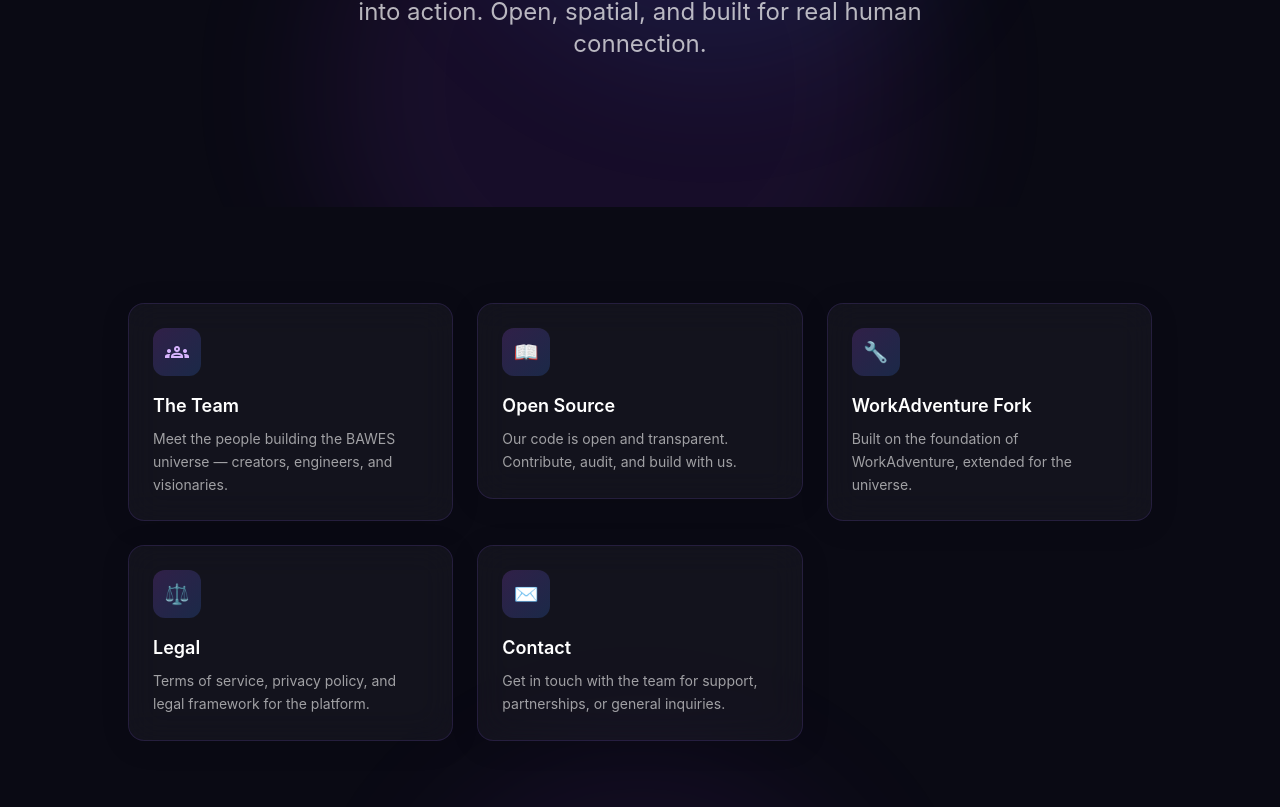
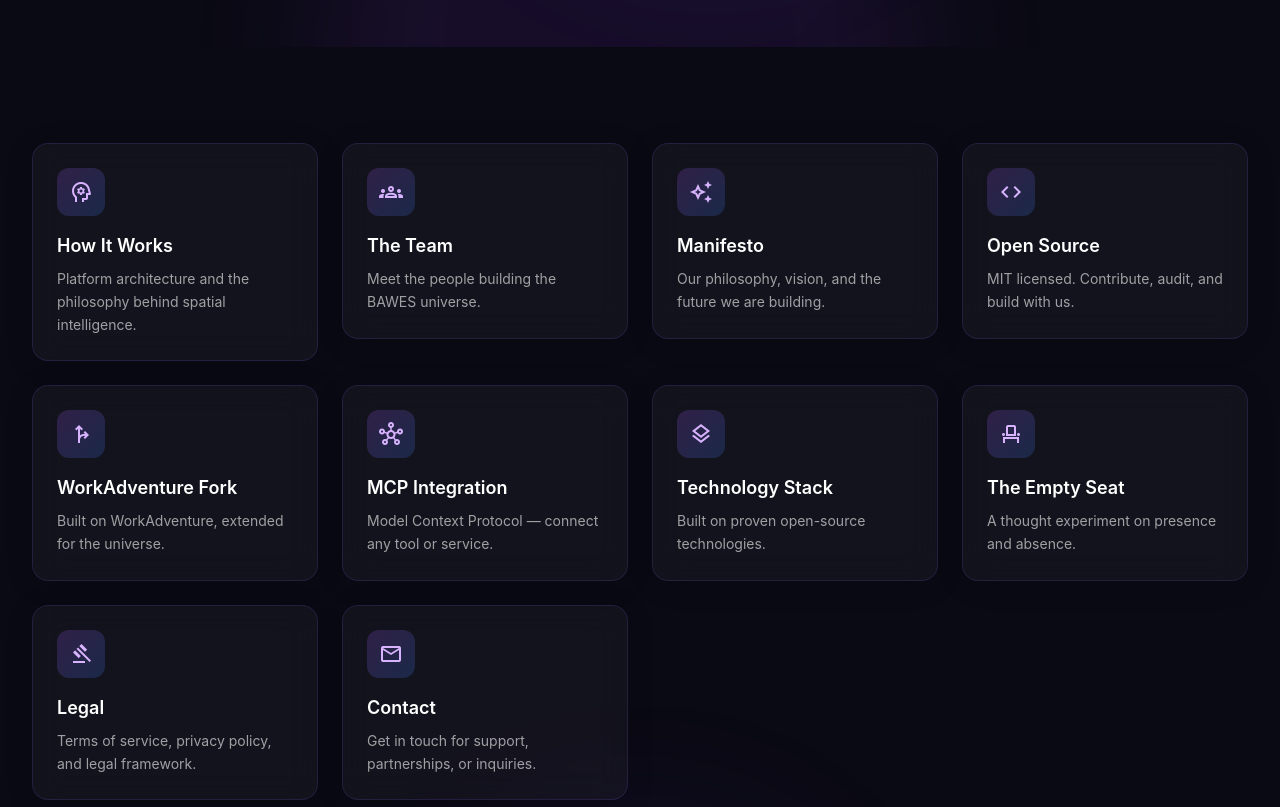
Before and after one commit to BAWES-Universe/bawes-new-website, a Next.js app: page /about in a window 1280 px wide. Shown: the part 433-1240 px from the top of the page. Built offline with nearby package versions, Linux system fonts and the light colour scheme; no server answers.

Commit message:
fix: Stripe-inspired interconnectivity overhaul — fix nav hub links, hub CTAs, About hub cards, use-case buttons, dead links

```diff
--- a/app/about/page.tsx
+++ b/app/about/page.tsx
@@ -7,22 +7,29 @@
 import Button from '@/components/ui/Button'
 
 const features = [
-  { title: 'The Team', icon: 'groups', description: 'Meet the people building the BAWES universe — creators, engineers, and visionaries.', isEmoji: false },
-  { title: 'Open Source', icon: '📖', description: 'Our code is open and transparent. Contribute, audit, and build with us.', isEmoji: true },
-  { title: 'WorkAdventure Fork', icon: '🔧', description: 'Built on the foundation of WorkAdventure, extended for the universe.', isEmoji: true },
-  { title: 'Legal', icon: '⚖️', description: 'Terms of service, privacy policy, and legal framework for the platform.', isEmoji: true },
-  { title: 'Contact', icon: '✉️', description: 'Get in touch with the team for support, partnerships, or general inquiries.', isEmoji: true },
+  { title: 'How It Works', icon: 'psychology', description: 'Platform architecture and the philosophy behind spatial intelligence.' },
+  { title: 'The Team', icon: 'groups', description: 'Meet the people building the BAWES universe.' },
+  { title: 'Manifesto', icon: 'auto_awesome', description: 'Our philosophy, vision, and the future we are building.' },
+  { title: 'Open Source', icon: 'code', description: 'MIT licensed. Contribute, audit, and build with us.' },
+  { title: 'WorkAdventure Fork', icon: 'fork_right', description: 'Built on WorkAdventure, extended for the universe.' },
+  { title: 'MCP Integration', icon: 'hub', description: 'Model Context Protocol — connect any tool or service.' },
+  { title: 'Technology Stack', icon: 'layers', description: 'Built on proven open-source technologies.' },
+  { title: 'The Empty Seat', icon: 'event_seat', description: 'A thought experiment on presence and absence.' },
+  { title: 'Legal', icon: 'gavel', description: 'Terms of service, privacy policy, and legal framework.' },
+  { title: 'Contact', icon: 'mail', description: 'Get in touch for support, partnerships, or inquiries.' },
 ]
 
 const featureSlugs: Record<string, string> = {
+  'How It Works': '/how-it-works',
   'The Team': '/team',
   'Manifesto': '/manifesto',
   'Open Source': '/open-source',
+  'WorkAdventure Fork': '/workadventure-fork',
   'MCP Integration': '/mcp-integration',
-  'WorkAdventure Fork': '/workadventure-fork',
+  'Technology Stack': '/features/tech-stack',
   'The Empty Seat': '/empty-seat',
-  'How It Works': '/how-it-works',
   'Legal': '/legal',
+  'Contact': '/contact',
 }
 
 export default function About() {
@@ -33,7 +40,7 @@
       {/* Hero */}
       <section
         ref={heroRef}
-        className="min-h-[70vh] flex items-center justify-center relative overflow-hidden"
+        className="min-h-[50vh] flex items-center justify-center relative overflow-hidden"
       >
         <div className="absolute inset-0 -z-10">
           <div className="absolute top-1/4 left-1/4 w-[600px] h-[600px] bg-purple-600/10 rounded-full blur-3xl" />
@@ -46,7 +53,6 @@
             animate={{ opacity: 1, y: 0 }}
             transition={{ duration: 0.8 }}
           >
-            {/* Badge pill */}
             <motion.div
               className="inline-flex items-center gap-2 px-4 py-2 rounded-full glass-card text-sm font-medium text-purple-300 mb-8 border border-purple-500/20"
               initial={{ opacity: 0, scale: 0.9 }}
@@ -74,25 +80,21 @@
       <Section className="relative overflow-hidden">
         <div className="absolute inset-0 grid-pattern -z-10" />
 
-        <div className="max-w-5xl mx-auto">
-          <div className="grid sm:grid-cols-2 lg:grid-cols-3 gap-6">
+        <div className="max-w-7xl mx-auto">
+          <div className="grid sm:grid-cols-2 lg:grid-cols-3 xl:grid-cols-4 gap-6">
             {features.map((feature, i) => (
-              <Link key={feature.title} href={featureSlugs[feature.title] || '#'}>
+              <Link key={feature.title} href={featureSlugs[feature.title]}>
               <motion.div
                 initial={{ opacity: 0, y: 30 }}
                 whileInView={{ opacity: 1, y: 0 }}
                 viewport={{ once: true }}
-                transition={{ delay: i * 0.1 }}
+                transition={{ delay: i * 0.05 }}
                 className="glass-card rounded-2xl p-6 hover-lift group cursor-pointer"
               >
-                <div className={`w-12 h-12 rounded-xl bg-gradient-to-br from-purple-500/20 to-blue-500/20 flex items-center justify-center mb-4 group-hover:from-purple-500/30 group-hover:to-blue-500/30 transition-all duration-300`}>
-                  {feature.isEmoji ? (
-                    <span className="text-xl">{feature.icon}</span>
-                  ) : (
-                    <span className="material-symbols-outlined text-2xl text-purple-300">
-                      {feature.icon}
-                    </span>
-                  )}
+                <div className="w-12 h-12 rounded-xl bg-gradient-to-br from-purple-500/20 to-blue-500/20 flex items-center justify-center mb-4 group-hover:from-purple-500/30 group-hover:to-blue-500/30 transition-all duration-300">
+                  <span className="material-symbols-outlined text-2xl text-purple-300">
+                    {feature.icon}
+                  </span>
                 </div>
                 <h3 className="text-lg font-semibold text-white mb-2">{feature.title}</h3>
                 <p className="text-sm text-white/60 leading-relaxed">{feature.description}</p>
--- a/app/ai-bots/page.tsx
+++ b/app/ai-bots/page.tsx
@@ -143,8 +143,8 @@
             <Button href="/contact" size="lg">
               Start Building Bots
             </Button>
-            <Button href="/work" variant="ghost" size="lg" className="glass-card border border-white/10 hover:border-white/20">
-              View Documentation
+            <Button href="/features-overview" variant="ghost" size="lg" className="glass-card border border-white/10 hover:border-white/20">
+              See all features
             </Button>
           </div>
         </div>
--- a/app/communication/page.tsx
+++ b/app/communication/page.tsx
@@ -124,8 +124,8 @@
             <Button href="/contact" size="lg">
               Get Started
             </Button>
-            <Button href="/work" variant="ghost" size="lg" className="glass-card border border-white/10 hover:border-white/20">
-              Explore Components
+            <Button href="/features-overview" variant="ghost" size="lg" className="glass-card border border-white/10 hover:border-white/20">
+              See all features
             </Button>
           </div>
         </div>
--- a/app/platform/page.tsx
+++ b/app/platform/page.tsx
@@ -113,8 +113,8 @@
             <Button href="/contact" size="lg">
               Talk to us
             </Button>
-            <Button href="/work" variant="ghost" size="lg" className="glass-card border border-white/10 hover:border-white/20">
-              View Documentation
+            <Button href="/features-overview" variant="ghost" size="lg" className="glass-card border border-white/10 hover:border-white/20">
+              See all features
             </Button>
           </div>
         </div>
--- a/app/use-cases/community/page.tsx
+++ b/app/use-cases/community/page.tsx
@@ -19,10 +19,10 @@
               Hangouts, gaming groups, fan communities, meetups — build a space where people actually want to spend time.
             </p>
             <div className="flex gap-4 pt-4">
-              <Button className="bg-gradient-to-r from-[#8b5cf6] to-[#3b82f6] px-8 py-4 rounded-full font-label-navigation text-white shadow-lg transition-transform hover:scale-105">
+              <Button href="/contact" className="bg-gradient-to-r from-[#8b5cf6] to-[#3b82f6] px-8 py-4 rounded-full font-label-navigation text-white shadow-lg transition-transform hover:scale-105">
                 Create Your Space
               </Button>
-              <Button className="px-8 py-4 rounded-full font-label-navigation border border-white/30 text-white hover:bg-white/5 transition-all">
+              <Button href="/how-it-works" className="px-8 py-4 rounded-full font-label-navigation border border-white/30 text-white hover:bg-white/5 transition-all">
                 View Demo
               </Button>
             </div>
--- a/app/use-cases/learning/page.tsx
+++ b/app/use-cases/learning/page.tsx
@@ -19,10 +19,10 @@
               Digital campuses, study rooms, and mentorship spaces. Walk into a lecture, join a study group, or meet your mentor in their virtual office.
             </p>
             <div className="flex flex-wrap gap-4">
-              <Button className="bg-gradient-to-r from-[#8b5cf6] to-[#3b82f6] px-10 py-4 rounded-full font-label-navigation text-white text-lg shadow-lg">
+              <Button href="/contact" className="bg-gradient-to-r from-[#8b5cf6] to-[#3b82f6] px-10 py-4 rounded-full font-label-navigation text-white text-lg shadow-lg">
                 Build Your Campus
               </Button>
-              <Button className="px-10 py-4 rounded-full font-label-navigation border border-white/30 text-white hover:border-white/60 transition-all flex items-center gap-2">
+              <Button href="/how-it-works" className="px-10 py-4 rounded-full font-label-navigation border border-white/30 text-white hover:border-white/60 transition-all flex items-center gap-2">
                 <span className="material-symbols-outlined">play_circle</span>
                 View Demo
               </Button>
--- a/app/use-cases/work/page.tsx
+++ b/app/use-cases/work/page.tsx
@@ -19,10 +19,10 @@
             Replace the endless Slack threads and Zoom links with a spatial office. Walk into a room, see who&apos;s there, and start working.
           </p>
           <div className="flex flex-wrap gap-4">
-            <Button className="bg-gradient-to-r from-[#8b5cf6] to-[#3b82f6] px-8 py-4 rounded-full font-label-navigation text-white hover:opacity-90 transition-all">
+            <Button href="/contact" className="bg-gradient-to-r from-[#8b5cf6] to-[#3b82f6] px-8 py-4 rounded-full font-label-navigation text-white hover:opacity-90 transition-all">
               Build Your Workspace
             </Button>
-            <Button className="px-8 py-4 rounded-full border border-white/30 font-label-navigation text-white hover:bg-white/5 transition-all">
+            <Button href="/how-it-works" className="px-8 py-4 rounded-full border border-white/30 font-label-navigation text-white hover:bg-white/5 transition-all">
               View Demo
             </Button>
           </div>
```
Also changed, not shown: components/Navigation.tsx (+10 -1 lines), app/build/page.tsx.
